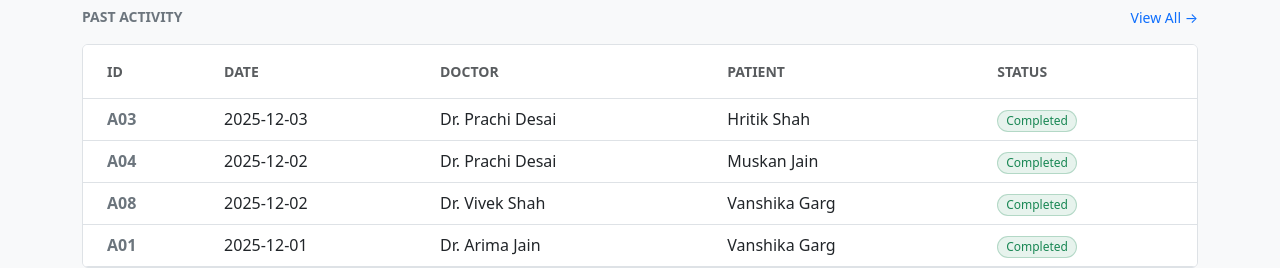
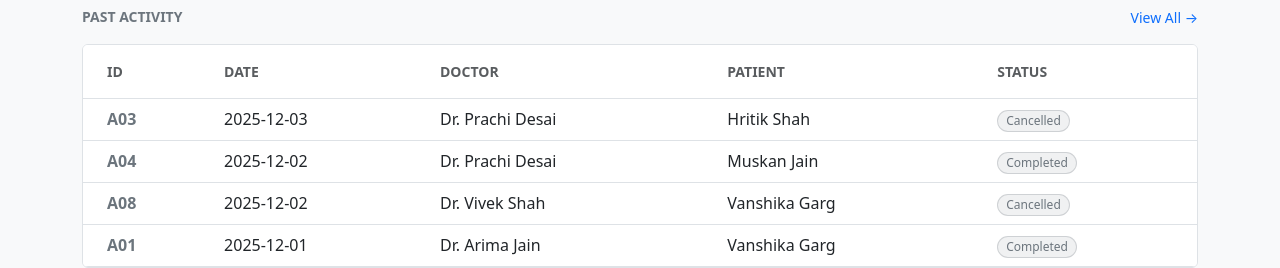
Before and after one commit to arimajain/Hospital-Management-App, a Flask app: page /admin/dashboard in a window 1280 px wide. Shown: the part 890-1158 px from the top of the page. Run offline with Flask 3, Linux system fonts and the light colour scheme; a user stored in the database is signed in; data comes from the database, SQL or seed files in the repository; both versions use the stored data as it was after the commit.

Commit message:
last changes

```diff
--- a/hospital_management/templates/admin_dashboard.html
+++ b/hospital_management/templates/admin_dashboard.html
@@ -111,7 +111,7 @@
           <td class="align-middle">{{ a.doctor_name }}</td>
           <td class="align-middle">{{ a.patient_name }}</td>
           <td class="align-middle">
-            <span class="badge bg-success bg-opacity-10 text-success border border-success border-opacity-25 px-2 py-1 rounded-pill fw-normal">Completed</span>
+            <span class="badge bg-secondary bg-opacity-10 text-secondary border border-secondary border-opacity-25 px-2 py-1 rounded-pill fw-normal">{{ a.status }}</span>
           </td>
         </tr>
       {% else %}
--- a/hospital_management/templates/patient_doctor_slots.html
+++ b/hospital_management/templates/patient_doctor_slots.html
@@ -22,7 +22,7 @@
 
 <div class="d-flex justify-content-between align-items-center mb-4">
   <div>
-    <h2 class="mb-1">Dr. {{ doctor.full_name }}</h2>
+    <h2 class="mb-1">{{ doctor.full_name }}</h2>
     <div class="text-muted">{{ doctor.department or 'General' }} &bull; Available Slots</div>
   </div>
   <div>
```
Also changed, not shown: hospital_management/hospital.db.
